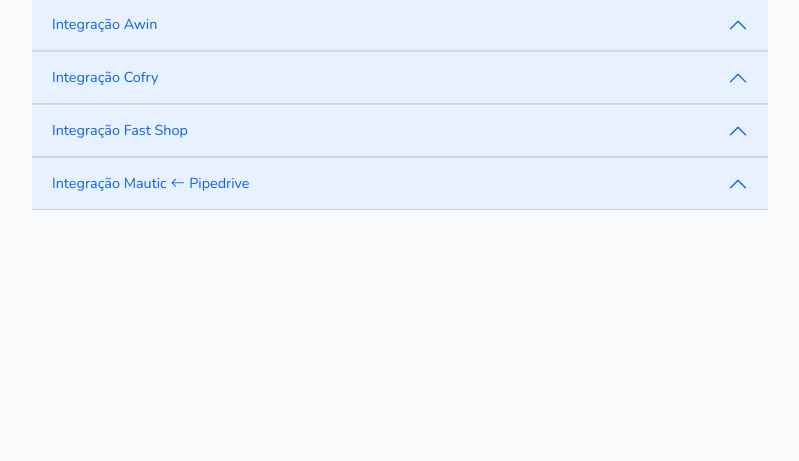
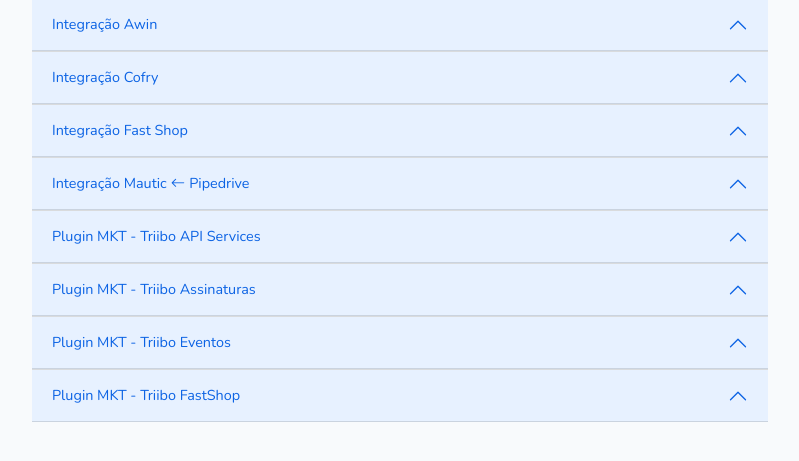
Before and after one commit to CostaMateus/triibo-gateway-php, a Laravel app: page /home in a window 1280 px wide. Shown: the part 176-637 px from the top of the page, without its empty margins (240-1039 px from the left). Run offline with Laravel 8, Linux system fonts and the light colour scheme; a user stored in the database is signed in; data comes from the database, SQL or seed files in the repository.

Commit message:
add: doc plugins na home

```diff
--- a/resources/views/home.blade.php
+++ b/resources/views/home.blade.php
@@ -1,6 +1,6 @@
-@extends('layouts.app')
+@extends( "layouts.app" )
 
-@section('content')
+@section( "content"     )
 <div class="container" >
     <div class="row justify-content-center" >
 
@@ -11,11 +11,16 @@
 
             <div class="accordion accordion-flush" id="accordionTriibo" >
 
-                @include('doc_parts.chatguru')
-                @include('doc_parts.awin')
-                @include('doc_parts.cofry')
-                @include('doc_parts.fastshop')
-                @include('doc_parts.mautic')
+                @include( "doc_parts.chatguru" )
+                @include( "doc_parts.awin"     )
+                @include( "doc_parts.cofry"    )
+                @include( "doc_parts.fastshop" )
+                @include( "doc_parts.mautic"   )
+
+                @include( "doc_parts.plugin-triibo-api-services" )
+                @include( "doc_parts.plugin-triibo-assinaturas"  )
+                @include( "doc_parts.plugin-triibo-eventos"      )
+                @include( "doc_parts.plugin-triibo-fastshop"     )
 
             </div>
 
```
